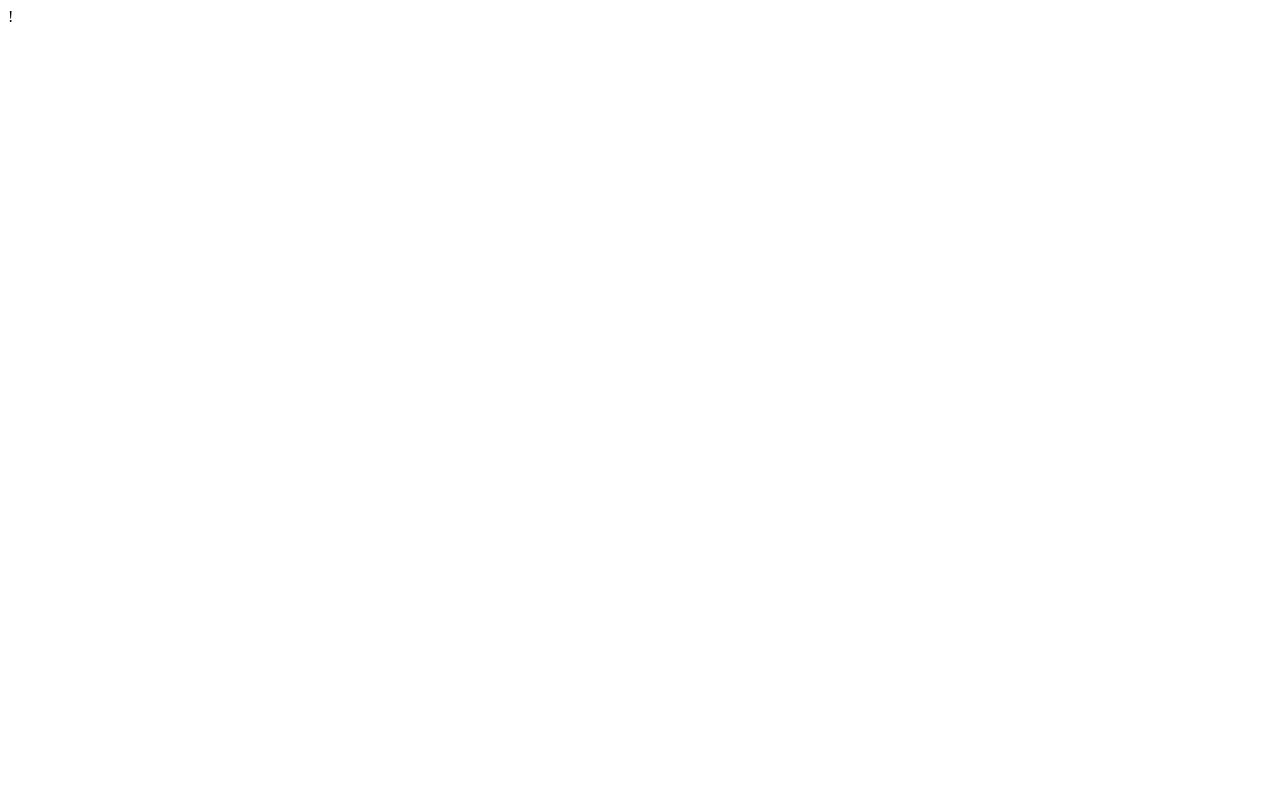
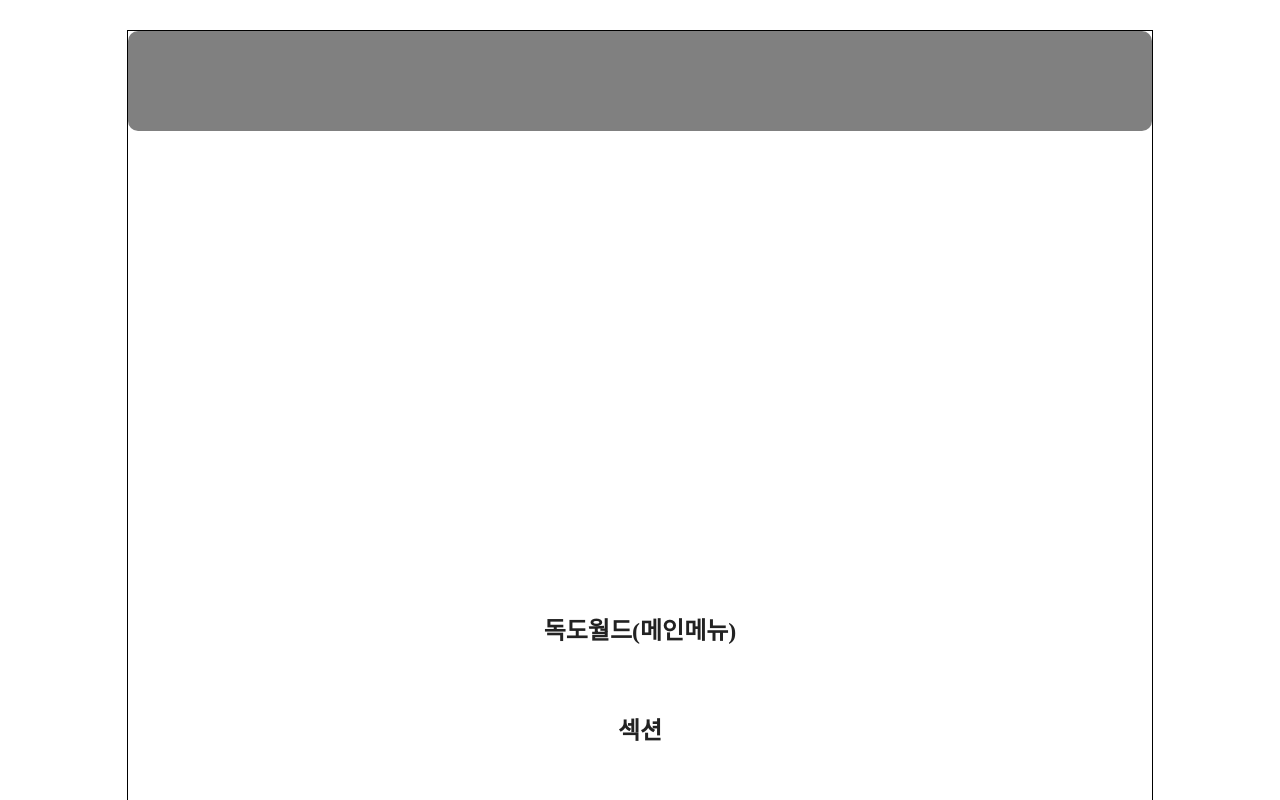
Before and after one commit to h970920/rwd, a plain HTML site: page index.html in a window 1280 px wide. Shown: the top 800 px of the page. Drawn offline with Linux system fonts and the light colour scheme.

Commit message:
헤더작업완료

```diff
--- a/css/style.css
+++ b/css/style.css
@@ -1 +1,22 @@
-@
+@charset "utf-8";
+
+#wrap {
+  width: 80%;
+  margin: 30px auto;
+  font-size: 2em;
+  font-weight: 600;
+  line-height: 50;
+  text-align: center;
+  border: 1px solid #000;
+}
+
+header,
+section,
+footer {
+  border-radius: 10px;
+}
+
+header {
+  height: 100px;
+  background-color: gray;
+}
--- a/index.html
+++ b/index.html
@@ -1 +1,17 @@
-!
+<!DOCTYPE html>
+<html lang="ko">
+  <head>
+    <meta charset="UTF-8" />
+    <meta name="viewport" content="width=device-width, initial-scale=1.0" />
+    <title>RWD</title>
+    <link rel="stylesheet" href="./css/reset.css" />
+    <link rel="stylesheet" href="./css/style.css" />
+  </head>
+  <body>
+    <div id="wrap">
+      <header>독도월드(메인메뉴)</header>
+      <section>섹션</section>
+      <footer>연락처 및 저작권</footer>
+    </div>
+  </body>
+</html>
```
